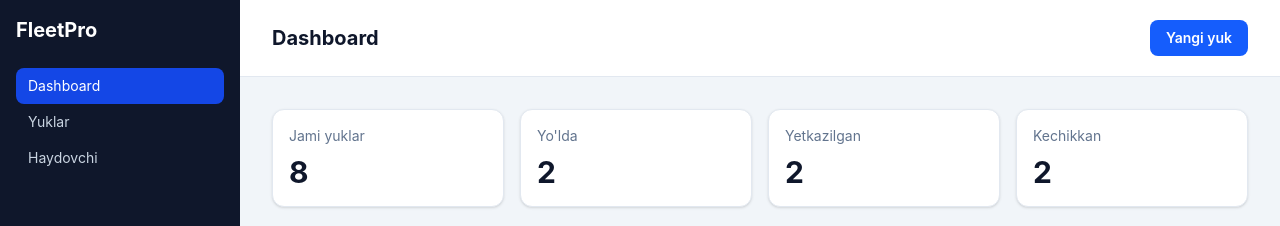
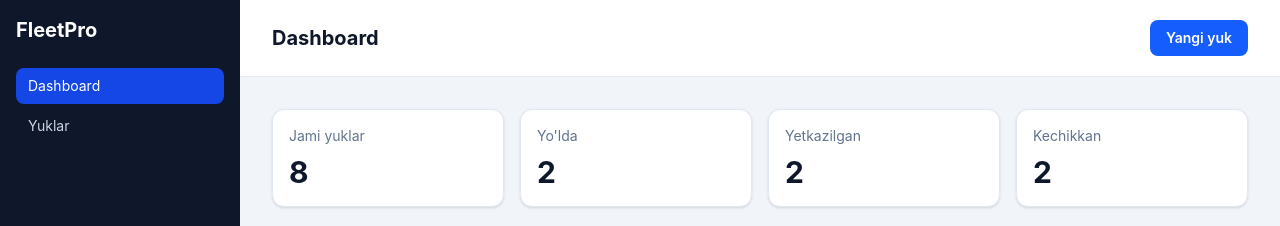
Before and after one commit to oromova/fleetpro, a React (Vite) app: page / in a window 1280 px wide. Shown: the top 226 px of the page. Built offline with nearby package versions, Linux system fonts and the light colour scheme.

Commit message:
some changes

```diff
--- a/src/components/Sidebar.jsx
+++ b/src/components/Sidebar.jsx
@@ -3,7 +3,7 @@ import { NavLink } from 'react-router-dom'
 const links = [
   { label: 'Dashboard', to: '/' },
   { label: 'Yuklar', to: '/shipments' },
-  { label: 'Haydovchi', to: '/haydovchi' },
+  // { label: 'Haydovchi', to: '/haydovchi' },
   // { label: 'Mashinalar', to: 'mashinalar' },
   // { label: 'Xarita', to: '/xarita'}
 ]
@@ -21,7 +21,7 @@ export default function Sidebar({ open, onClose }) {
         </button>
       </div>
 
-      <nav aria-label="Asosiy menyu">
+      <nav aria-label="Asosiy menyu" className="flex flex-col gap-1">
         {links.map((link) => (
           <NavLink key={link.to} to={link.to} end={link.to === '/'} onClick={onClose} className={({ isActive }) =>  `block rounded-lg px-3 py-2 text-sm transition-colors ${ isActive ? 'bg-blue-700 text-white' : 'text-slate-300 hover:bg-blue-600 hover:text-white'}`}>
             {link.label}
```
